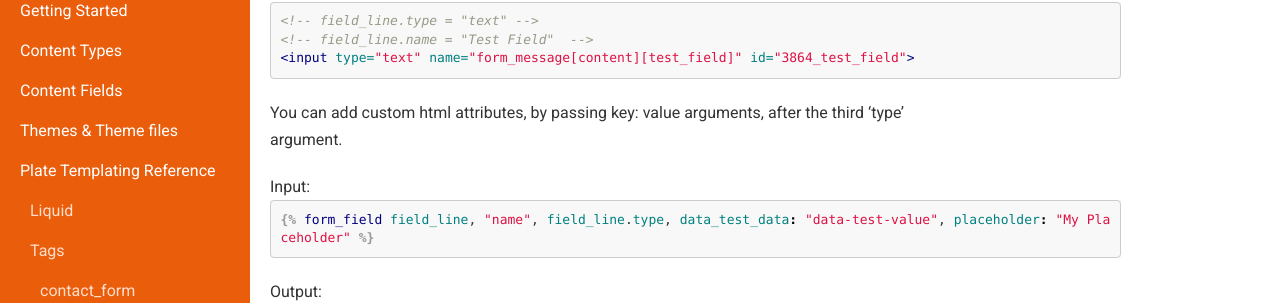
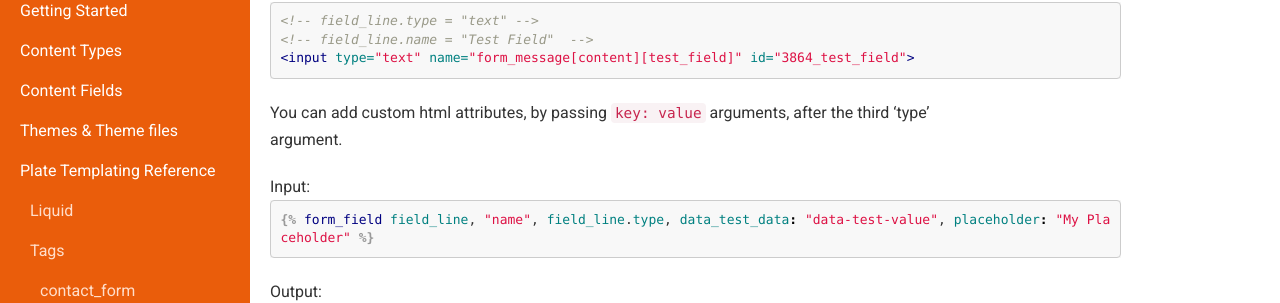
Before and after one commit to platehub/platehub.github.io, a Jekyll site: the page built from docs/templating-reference/tags.md, in a window 1280 px wide and 1400 px high, scrolled down 3252 px. Shown: the part 157-460 px from the top of the window. Built offline with Jekyll 4.4.1, drawn with Linux system fonts in a browser that asks for light colours; nearby versions of some CDN libraries; some of the changed text lies outside the part shown.

````diff
--- a/docs/templating-reference/tags.md
+++ b/docs/templating-reference/tags.md
@@ -156,7 +156,7 @@ Input field for a form. Only works inside `contact_form` tag. The first argument
 <input type="text" name="form_message[content][test_field]" id="3864_test_field">
 ```
 
-You can add custom html attributes, by passing key: value arguments, after the third 'type' argument.
+You can add custom html attributes, by passing `key: value` arguments, after the third 'type' argument.
 
 <p class='no-margin'>Input:</p>
 ```liquid
@@ -198,7 +198,7 @@ Generates form input fields, but for the sender's data. This way Plate knows wha
 <input type="text" name="form_message[meta][sender][email]" id="1876_sender_field_email">
 ```
 
-Like the regular form_fields, you can add custom html attributes, by passing key: value arguments.
+Like the regular form_fields, you can add custom html attributes, by passing `key: value` arguments.
 
 <p class='no-margin'>Input:</p>
 ```liquid
````
